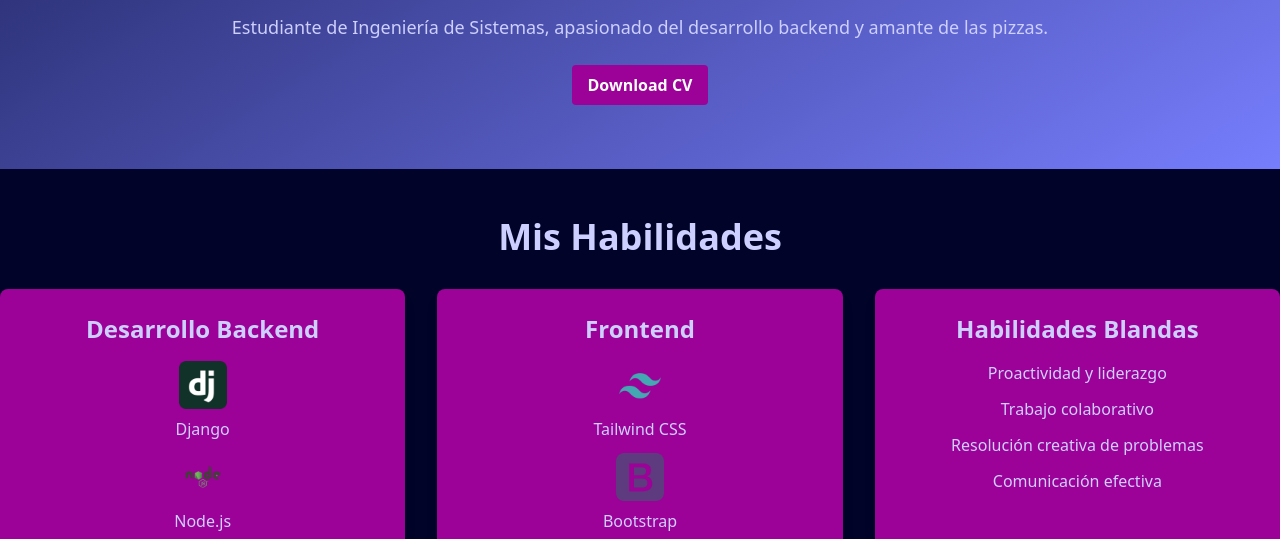
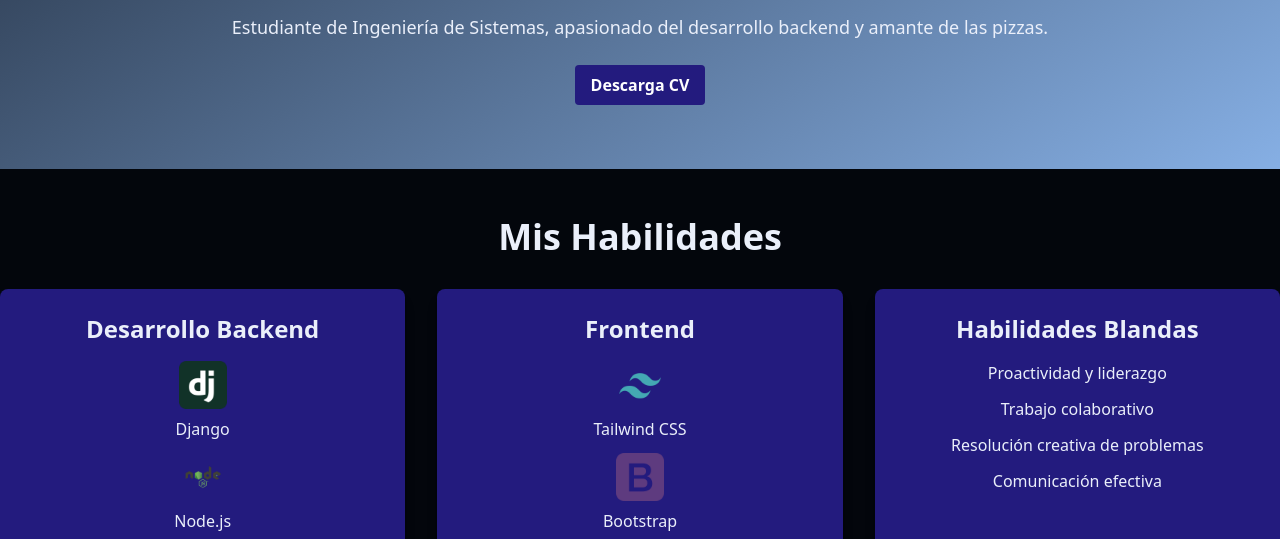
Before and after one commit to WilhelmPro007/Portafolio-Wilhelm-Reyes, a plain HTML site: page index.html in a window 1280 px wide. Shown: the part 731-1270 px from the top of the page. Drawn offline with Linux system fonts and the light colour scheme.

Commit message:
Update index.html, tailwind.config.js for colors config.

```diff
--- a/index.html
+++ b/index.html
@@ -22,8 +22,7 @@
                 <a href="#proyectos" class="hover:text-secondary transition text-lg">Proyectos</a>
                 <a href="#contacto" class="hover:text-secondary transition text-lg">Contacto</a>
                 <a href="https://drive.google.com/uc?export=download&id=10Xr0Y4Xr299d7ETDv6kMFV6ZC3ykfUFN" download
-                    class="bg-secondary text-white font-bold py-1 px-4 rounded hover:bg-secondary-dark transition">Download
-                    CV</a>
+                    class="bg-secondary text-white font-bold py-1 px-4 rounded hover:bg-secondary-dark transition">Descarga CV</a>
             </div>
             <button class="md:hidden text-text focus:outline-none">
                 <svg class="w-6 h-6" xmlns="http://www.w3.org/2000/svg" fill="none" viewBox="0 0 24 24"
@@ -43,7 +42,7 @@
             <p class="mt-4 text-lg ">Estudiante de Ingeniería de Sistemas, apasionado del desarrollo backend y amante de
                 las pizzas.</p>
             <a href="https://drive.google.com/uc?export=download&id=10Xr0Y4Xr299d7ETDv6kMFV6ZC3ykfUFN" download
-                class="mt-6 inline-block bg-secondary text-white font-bold py-2 px-4 rounded">Download CV</a>
+                class="mt-6 inline-block bg-secondary text-white font-bold py-2 px-4 rounded">Descarga CV</a>
         </div>
     </section>
 
@@ -198,7 +197,7 @@
         <div class="container mx-auto text-center text-text">
             <p>&copy; 2024 Wilhelm Reyes. Todos los derechos reservados.</p>
             <p>Contacto: <a href="mailto:wilhelmreyes0303@gmail.com"
-                    class="text-secondary hover:underline">wilhelmreyes0303@gmail.com</a></p>
+                    class="text-accent hover:underline">wilhelmreyes0303@gmail.com</a></p>
         </div>
     </footer>
 
--- a/tailwind.config.js
+++ b/tailwind.config.js
@@ -5,13 +5,14 @@ module.exports = {
   ],
   theme: {
     extend: {
-      colors: {
-        'text': '#cdcffe',
-        'background': '#010428',
-        'primary': '#777efd',
-        'secondary': '#9c0297',
-        'accent': '#fc1db1',
-      },
+      colors: {             // Collors from realtimecolors.com https://www.realtimecolors.com/?colors=eaeffa-03060c-86afe4-231b7e-693fd5&fonts=Inter-Inter
+        'text': '#eaeffa',
+        'background': '#03060c',
+        'primary': '#86afe4',
+        'secondary': '#231b7e',
+        'accent': '#693fd5',
+       },
+
     },
   },
   plugins: [],
```
Also changed, not shown: dist/output.css.
